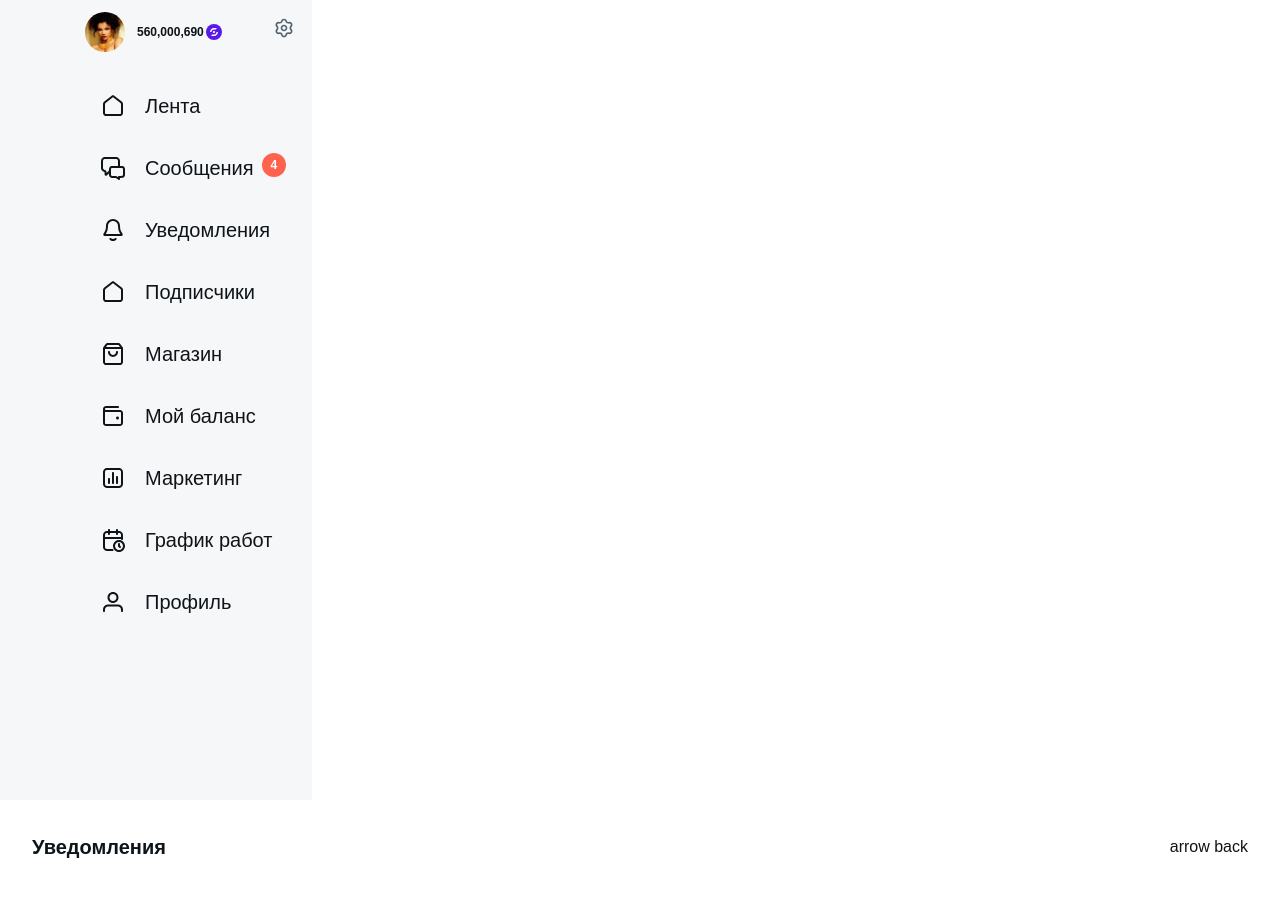
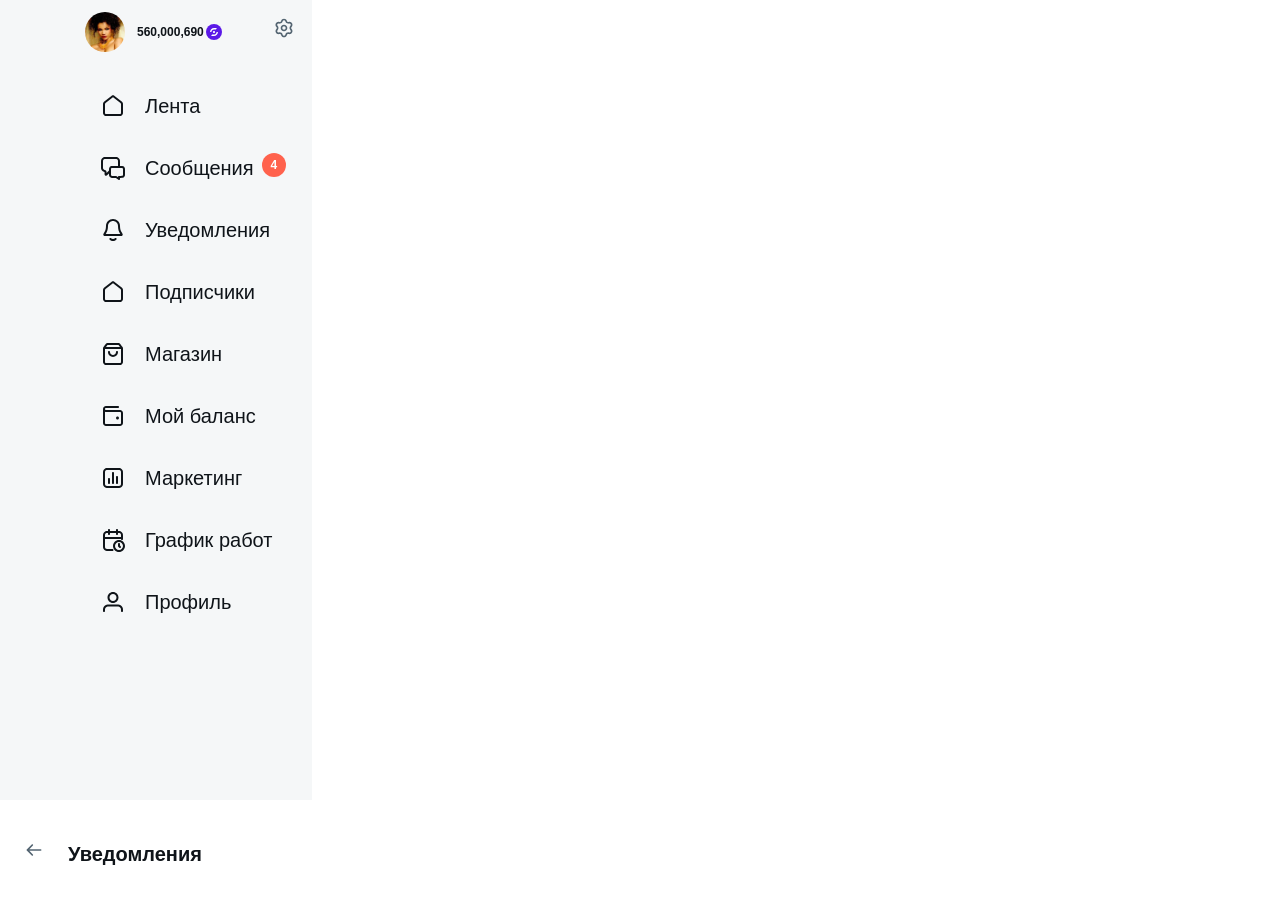
Before and after one commit to klavrenuk/next-notifications, a Next.js app in the folder notifications/: page /notifications/1 in a window 1280 px wide. Shown: the top 904 px of the page. Built offline with nearby package versions, Linux system fonts and the light colour scheme.

Commit message:
доработки

```diff
--- a/notifications/src/app/notifications/[id]/page.tsx
+++ b/notifications/src/app/notifications/[id]/page.tsx
@@ -50,13 +50,7 @@ export default function NotificationGroup() {
     }, []);
 
     const notificationHeader = (
-        <AppHeader title={"Уведомления"}>
-            <Link
-                href={'/notifications'}
-            >
-                arrow back
-            </Link>
-        </AppHeader>
+        <AppHeader title={"Уведомления"} urlBack={"/notifications"} />
     )
 
     return (
--- a/notifications/src/app/notifications/page.tsx
+++ b/notifications/src/app/notifications/page.tsx
@@ -105,6 +105,7 @@ export default observer(function Notifications() {
             <NotificationCard
               notification={notification}
               key={`${notification.type}-${notification.created}`}
+              isShowLink={true}
             />
           ))}
         </div>
--- a/notifications/src/components/header/AppHeader.tsx
+++ b/notifications/src/components/header/AppHeader.tsx
@@ -1,18 +1,31 @@
 import {ReactNode} from 'react';
 
 import SectionTitle from "@/components/titles/SectionTitle";
+
+import Image from "next/image";
+import Link from 'next/link';
 
 import styles from "./styles/app-header.module.scss";
 
 interface Props {
     title: string;
     children?: ReactNode;
+    urlBack?: string;
 }
 
-export default function AppHeader({title, children}: Props) {
+export default function AppHeader({title, children, urlBack}: Props) {
     return (
         <div className={styles.appHeader}>
-            <SectionTitle text={title}/>
+            <div className={styles.blockTop}>
+                { urlBack &&
+                    <Link
+                        href={urlBack}
+                    >
+                        <Image src={"/icon/icon-arrow.svg"} alt="" height={36} width={36} />
+                    </Link>
+                }
+                <SectionTitle text={title}/>
+            </div>
 
             { children }
         </div>
--- a/notifications/src/components/header/styles/app-header.module.scss
+++ b/notifications/src/components/header/styles/app-header.module.scss
@@ -1,6 +1,18 @@
 .appHeader {
-    padding: 16px;
+    padding: 16px 0;
     display: flex;
     align-items: center;
     justify-content: space-between;
 }
+
+.blockTop {
+    display: flex;
+    align-items: center;
+    gap: 16px;
+}
+
+@media all and (max-width: 1280px) {
+    .appHeader {
+        padding: 16px 0;
+    }
+}
--- a/notifications/src/components/modal/Modal.tsx
+++ b/notifications/src/components/modal/Modal.tsx
@@ -1,13 +1,13 @@
 'use client';
 
-import { useEffect, useRef } from 'react'
+import { useEffect, useRef, ReactNode } from 'react'
 import { createPortal } from 'react-dom'
 
 import styles from './styles/modal.module.scss'
 
 interface ModalProps {
   isOpen: boolean;
-  children: React.ReactNode;
+  children: ReactNode;
   title?: string;
   btnAcceptText?: string
 
--- a/notifications/src/components/modal/styles/modal.module.scss
+++ b/notifications/src/components/modal/styles/modal.module.scss
@@ -17,6 +17,7 @@
   box-shadow: 0 10px 25px rgba(0, 0, 0, 0.2);
   max-width: 460px;
   max-height: 90vh;
+  margin: 0 1rem;
   overflow: auto;
   width: 100%;
 }
```
Also changed, not shown: notifications/public/icon/icon-arrow.svg (added).
